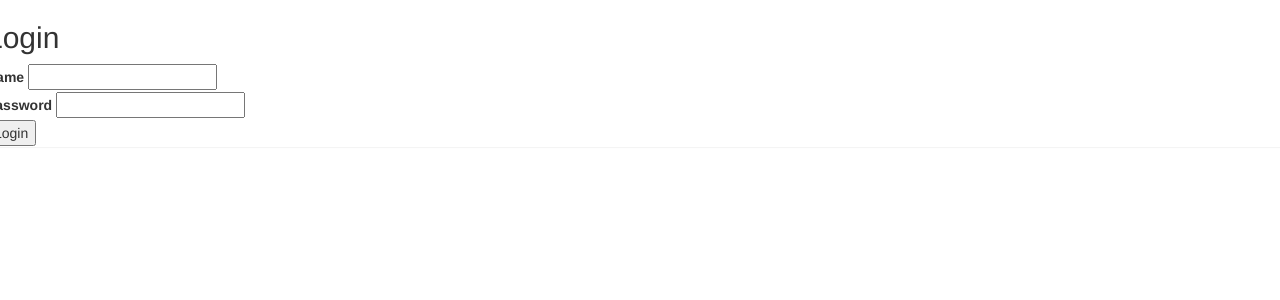
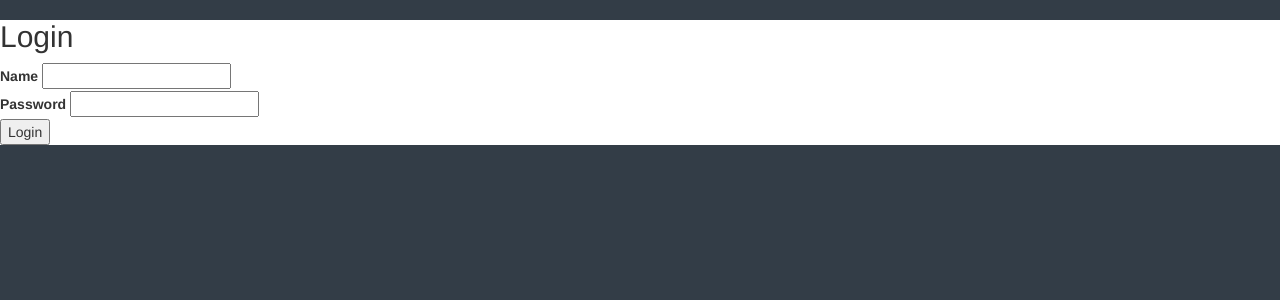
Before and after one commit to ADI-Labs/marketplace, a Flask app: template templates/login.html in a window 1280 px wide. Shown: the top 300 px of the page. Run offline with Flask 2, Linux system fonts and the light colour scheme; the template is opened without the code that fills it, so the values that code supplies are empty, except form fields; form fields are guessed from the names that the template uses; some libraries are stand-ins or nearby versions.

Commit message:
changed login and added style to the page

```diff
--- /dev/null
+++ b/static/css/login.css
@@ -0,0 +1,7 @@
+html {
+	background-color: rgb(51,61,71);
+}
+
+#form {
+	width: 100%;
+}
--- a/templates/login.html
+++ b/templates/login.html
@@ -8,16 +8,14 @@
   <meta name="description" content="Login Screen">
   <meta name="author" content="ADI Labs Marketplace">
   <link rel="stylesheet" href="https://maxcdn.bootstrapcdn.com/bootstrap/3.3.6/css/bootstrap.min.css" integrity="sha384-1q8mTJOASx8j1Au+a5WDVnPi2lkFfwwEAa8hDDdjZlpLegxhjVME1fgjWPGmkzs7" crossorigin="anonymous">
-    <link rel="stylesheet" href="../static/css/booklist.css">
+    <link rel="stylesheet" href="../static/css/login.css">
 
 </head>
 <body>
 
-    <div class="row">
-          <div class="large-12 columns">
-              <div class="panel">
     <h2>Login</h2>
-                    <form action="" method="POST">
+
+      <form action="" method="POST" id="form">
           {{ form.csrf_token }}
           <div>
             {{ form.name.label}}
@@ -29,9 +27,6 @@
           </div>
           <input type="submit" value="Login">
         </form>
-              </div>
-          </div>
-    </div>
 
     <!--
     <script src="{{ url_for('static', filename='js/vendor/jquery.min.js') }}"></script>
```
Lines whose indentation alone changed are shown as unchanged.
